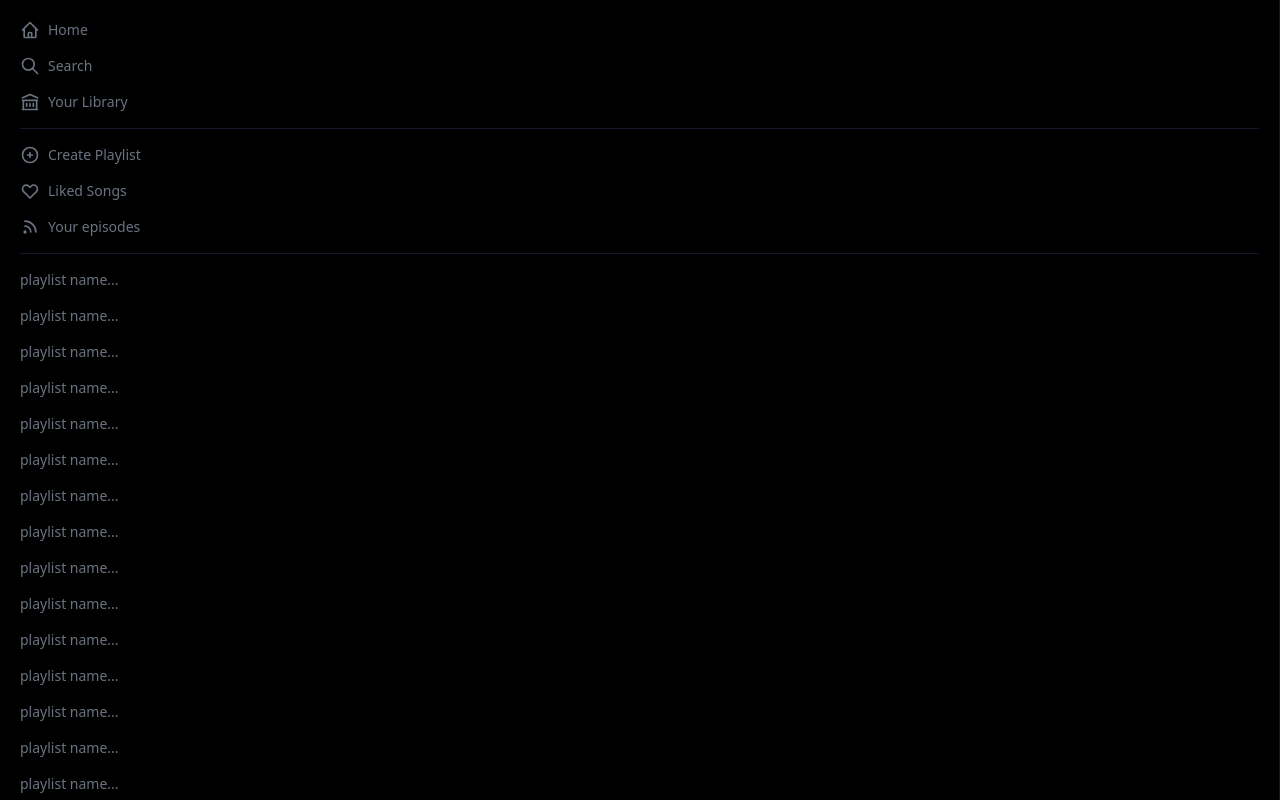
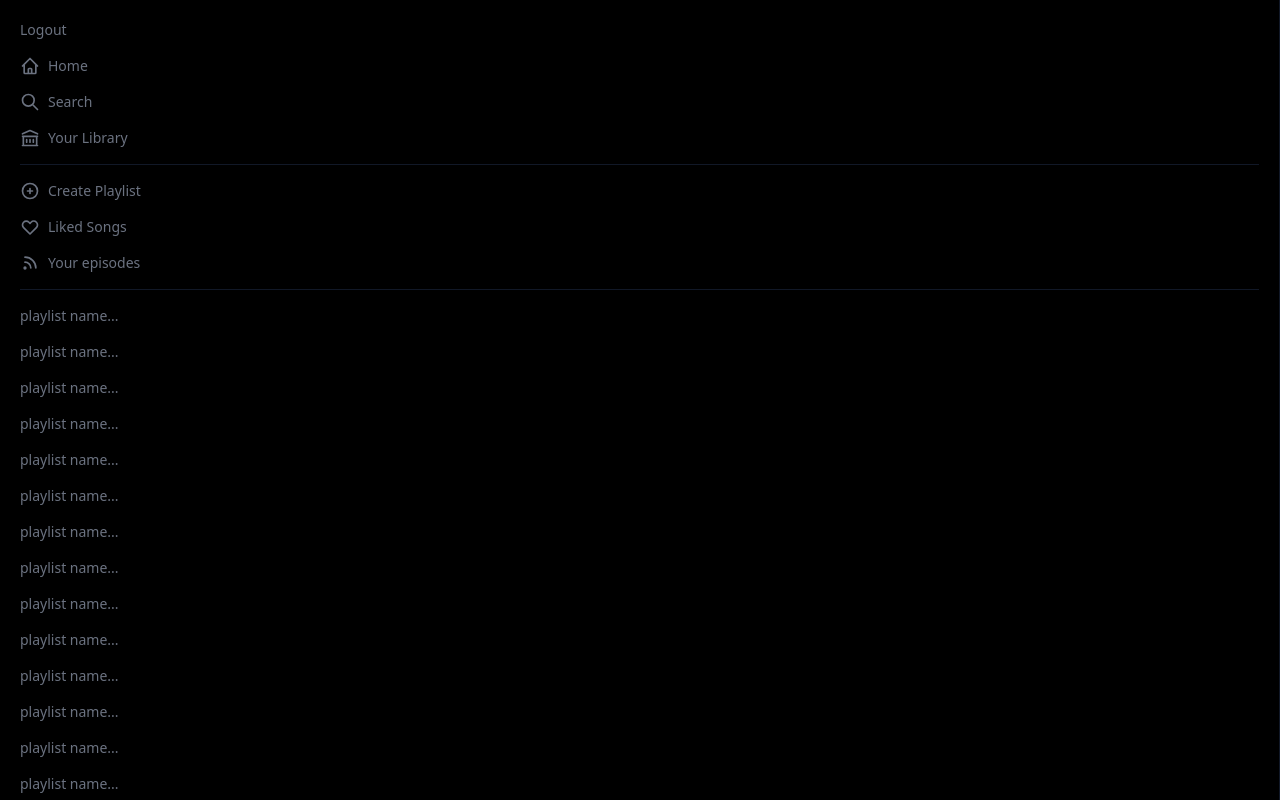
Before and after one commit to ArnaVala/react-spotify-api, a Next.js app: page / in a window 1280 px wide. Built offline with nearby package versions, Linux system fonts and the light colour scheme; no server answers.

Commit message:
Wrap SessionProvider around APP, and pass in session, so that auth/login state persists throughout

```diff
--- a/components/Sidebar.js
+++ b/components/Sidebar.js
@@ -7,11 +7,21 @@
   RssIcon
 } from "@heroicons/react/outline"
 
+import { signOut, useSession } from "next-auth/react"
 
 function Sidebar() {
+  const { data: session, status } = useSession(); // wrap <SessionProvider/> in app.js
+
   return (
     <div className="text-gray-500 p-5 text-sm border-r border-gray-900">
       <div className="space-y-4">
+
+        {/*<!-- temporary logout -->*/}
+        <button className="flex items-center space-x-2 hover:text-white" onClick={()=> signOut()}>
+          <p>Logout</p>
+        </button>
+        {/*<!-- temporary logout -->*/}
+
         <button className="flex items-center space-x-2 hover:text-white">
           <HomeIcon className="h-5 w-5" />
           <p>Home</p>
--- a/pages/_app.js
+++ b/pages/_app.js
@@ -1,7 +1,20 @@
 import '../styles/globals.css'
+import { SessionProvider } from "next-auth/react"
 
-function MyApp({ Component, pageProps }) {
-  return <Component {...pageProps} />
+
+/*
+SessionProvider is a HOC component (Higher Order Component)
+that WRAPS the WHOLE SITE allowing the user to persist the logged in state navigating through the app.
+Session props is passed to the provider - making the session state 'accessible' everywhere in the app.
+*/
+
+function MyApp({ Component, pageProps: { session, ...pageProps } }
+) {
+  return (
+    <SessionProvider session={session}>
+      <Component {...pageProps} />
+    </SessionProvider>
+  )
 }
 
 export default MyApp
```
Also changed, not shown: 1 other file (tests, documents, lock files or other folders).
